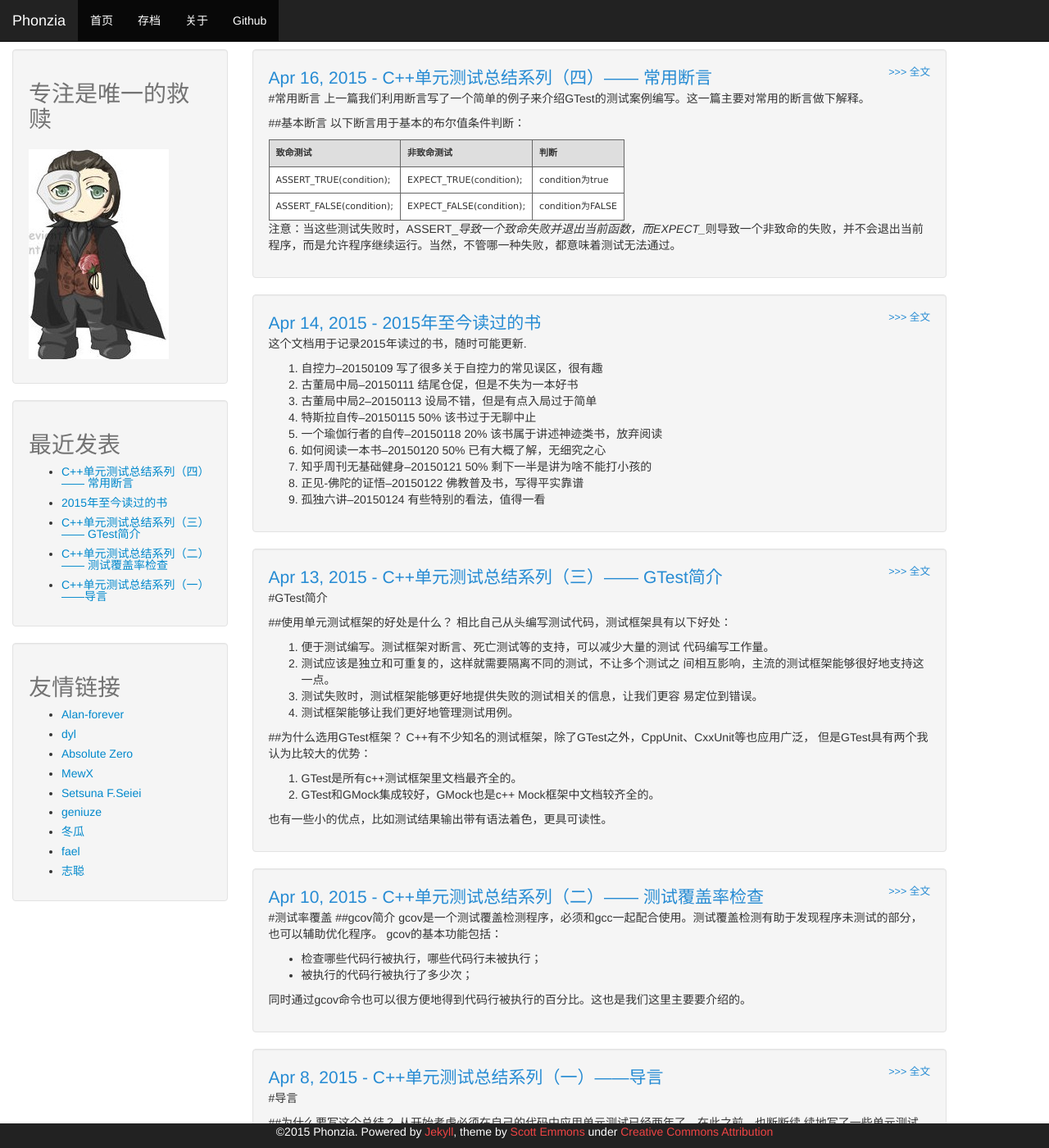
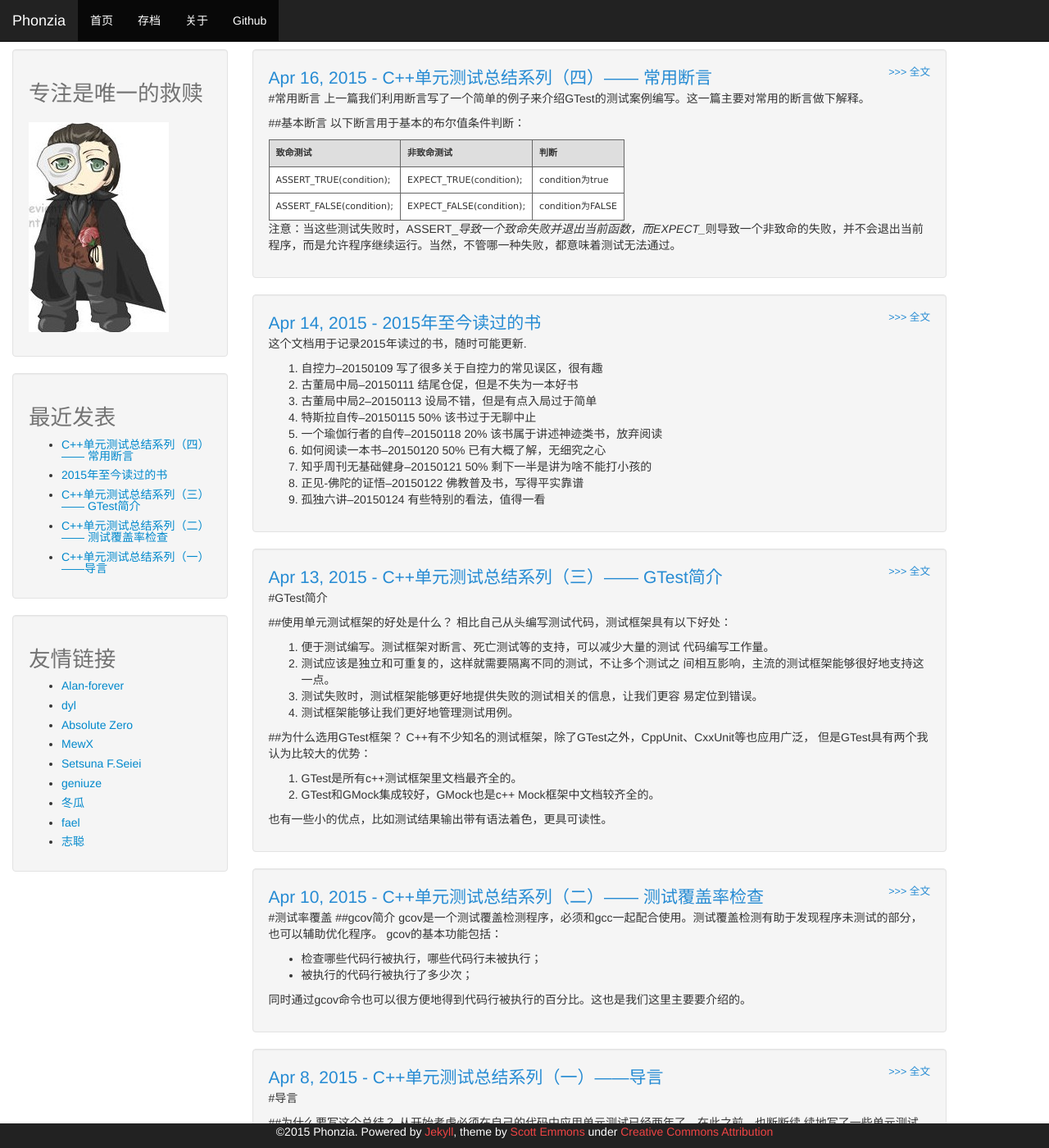
Before and after one commit to phonzia/old_blog, a Jekyll site: the page built from index.html, in a window 1280 px wide and 1400 px high. Shown: the whole window at 82% size. Built offline with Jekyll 4.4.1, drawn with Linux system fonts in a browser that asks for light colours; Markdown is read by kramdown in place of the engine named in the settings.

```diff
--- a/_includes/header.html
+++ b/_includes/header.html
@@ -3,7 +3,7 @@
 
 <head>
     <meta charset="UTF-8">
-    <title>{{ site.name }}</title>
+    <title>{{site.description}}</title>
     <meta name="viewport" content="width=device-width, initial-scale=1.0">
     <script src="{{ site.baseurl }}/js/jquery.min.js"></script>
     <script src="{{ site.baseurl }}/js/bootstrap.min.js"></script>
--- a/css/theme.css
+++ b/css/theme.css
@@ -44,7 +44,7 @@ body {
 
 .well h1 {
     color: #737373;
-    font-size: 200%;
+    font-size: 190%;
 }
 
 .well h2 {
```
